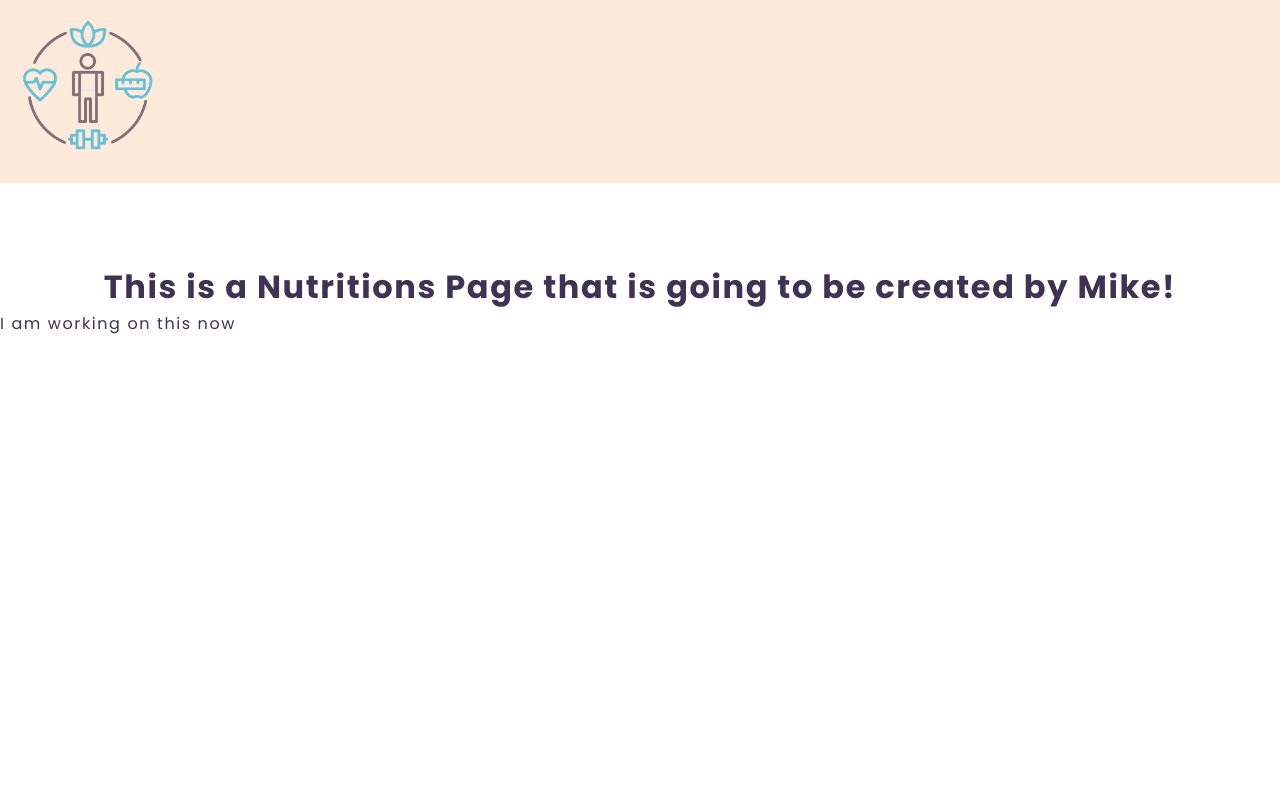
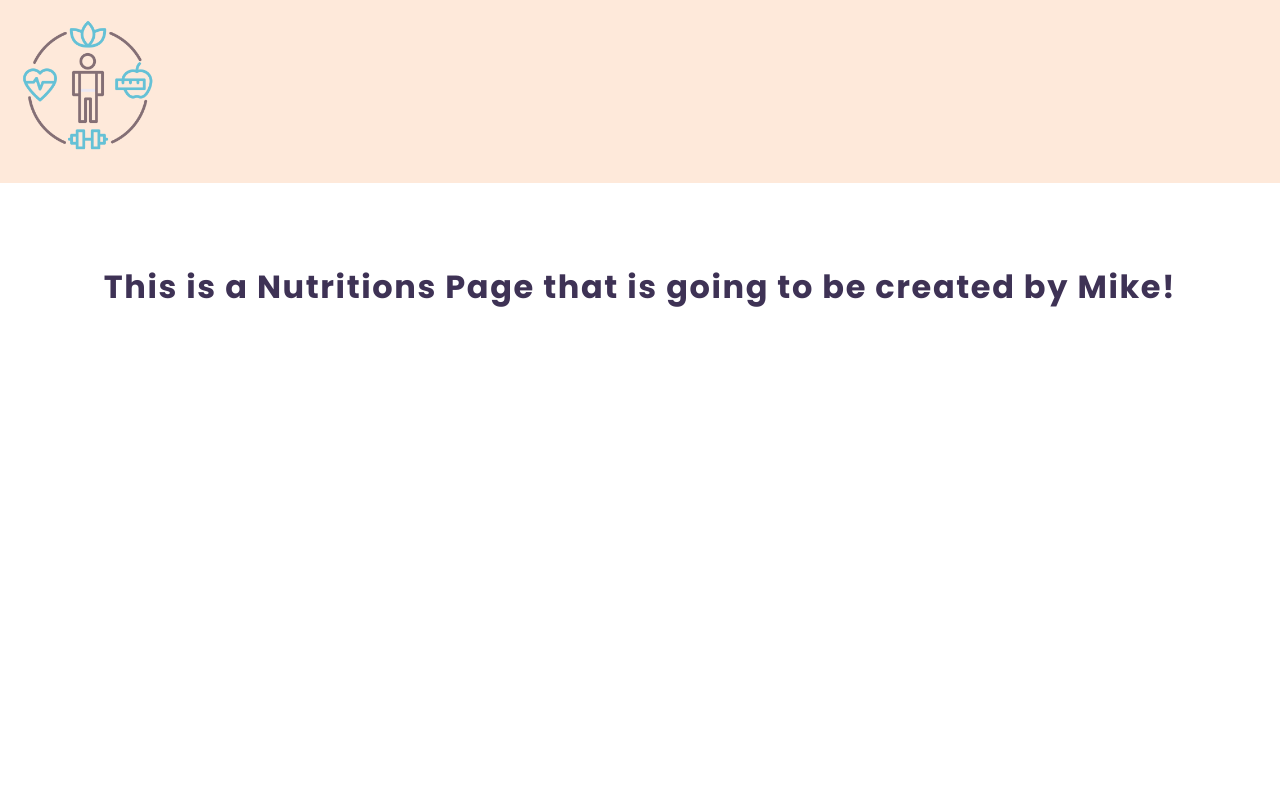
Before and after one commit to OxanaSF/healthy-hood, a React (Create React App) app: page /nutritions in a window 1280 px wide. Shown: the top 800 px of the page. Built offline with nearby package versions, Linux system fonts and the light colour scheme; a web font is replaced by a local one.

Commit message:
Revert "added content to page"

```diff
--- a/src/pages/NutritionsPage.js
+++ b/src/pages/NutritionsPage.js
@@ -4,7 +4,6 @@ const NutritionsPage = () => {
   return (
     <NutritionsPageStyled>
         <h2>This is a Nutritions Page that is going to be created by Mike!</h2>
-        <p>I am working on this now</p>
     </NutritionsPageStyled>
   )
 }
```
